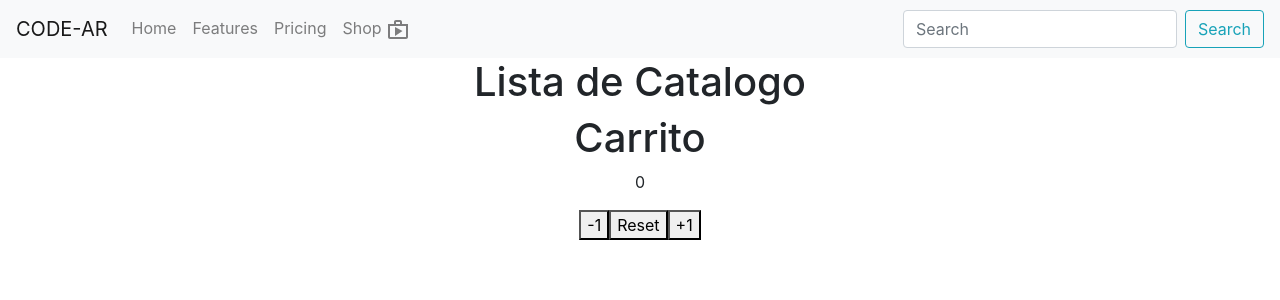
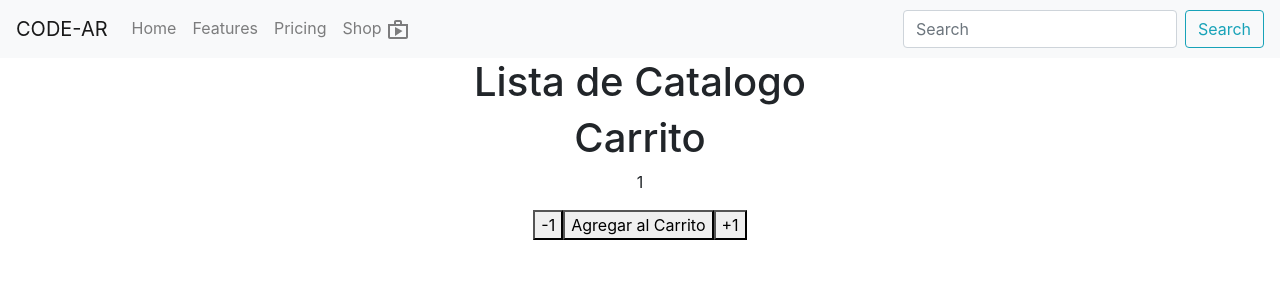
Before and after one commit to MiltonChico/coder-app, a React (Create React App) app: page / in a window 1280 px wide. Shown: the top 300 px of the page. Built offline with nearby package versions, Linux system fonts and the light colour scheme.

Commit message:
Corregido Contador de Stock

```diff
--- a/src/App.js
+++ b/src/App.js
@@ -9,7 +9,7 @@ function App() {
     <div className="App">
      <NavBar />
      <ItemListContainer greeting="Lista de Catalogo"/>
-     <ItemCount value={0}/>
+     <ItemCount stock={5} initial={1}/>
     </div>
   );
 }
--- a/src/components/common/ItemCount.js
+++ b/src/components/common/ItemCount.js
@@ -1,27 +1,36 @@
 import React, {useState} from 'react';
 
-const ItemCount  = ({ value }) => {
+const ItemCount  = ({stock, initial}) => {
 
-     const [ counter, setCounter ] = useState( value ); // []
+     const [ value, setValue ] = useState( initial ); // []
 
-     const handleAdd = () => {
-          setCounter ( counter + 1)
+     const onAdd = () => {
+          if (value >= 5 ){
+               alert('Superaste el stock de ' + stock)
+          } else {
+          setValue ( value + 1)
+          }
      }
 
-     const handleReset = () => {
-          setCounter ( value )
+     const onRest = () => {
+          if ( value <= 0){
+               alert ('No podes seleccionar menor cantidad')
+          } else {
+          setValue ( value -1 )
+          }
      }
 
-     const handleRest = () => {
-          setCounter (counter - 1)
+     const addToCart = () => {
+          alert('Agregado ' + value + ' al carrito ')
      }
+
      return (
           <>
                <h1>Carrito</h1>
-               <p>{counter}</p>
-               <button onClick={ handleRest }>-1</button>
-               <button onClick={ handleReset }>Reset</button>
-               <button onClick={ handleAdd }>+1</button>
+               <p>{value}</p>
+               <button onClick={ onRest }>-1</button>
+               <button onClick={ addToCart }>Agregar al Carrito</button>
+               <button onClick={ onAdd }>+1</button>
           </>
      );
 }
```
